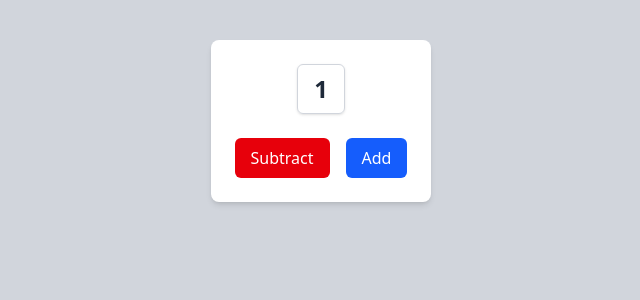
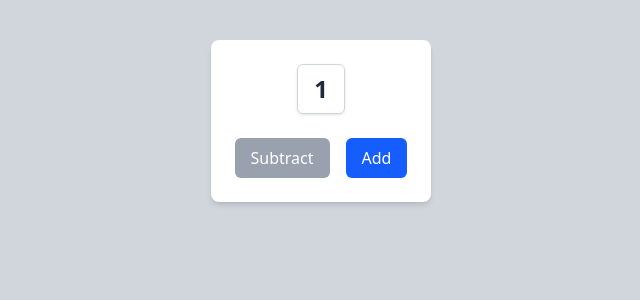
Before and after one commit to AidanSawatzky/cprg306-assignments, a Next.js app: page /week-4 in a window 1280 px wide. Shown: the top 300 px of the page, without its empty margins (319-959 px from the left). Built offline with nearby package versions, Linux system fonts and the light colour scheme.

Commit message:
Update new-item.js

```diff
--- a/app/week-4/new-item.js
+++ b/app/week-4/new-item.js
@@ -21,9 +21,9 @@ export default function Counter() {
       <div className="flex gap-4">
         <button
           onClick={decrement}
-          disabled={quantity <= 0}
+          disabled={quantity <= 1}
           className={`px-4 py-2 rounded-md transition duration-200 focus:outline-none focus:ring-2 ${
-            quantity <= 0
+            quantity <= 1
               ? "bg-gray-400 text-white cursor-not-allowed"
               : "bg-red-600 text-white hover:bg-red-700 active:bg-red-800 focus:ring-red-400"
           }`}
```
